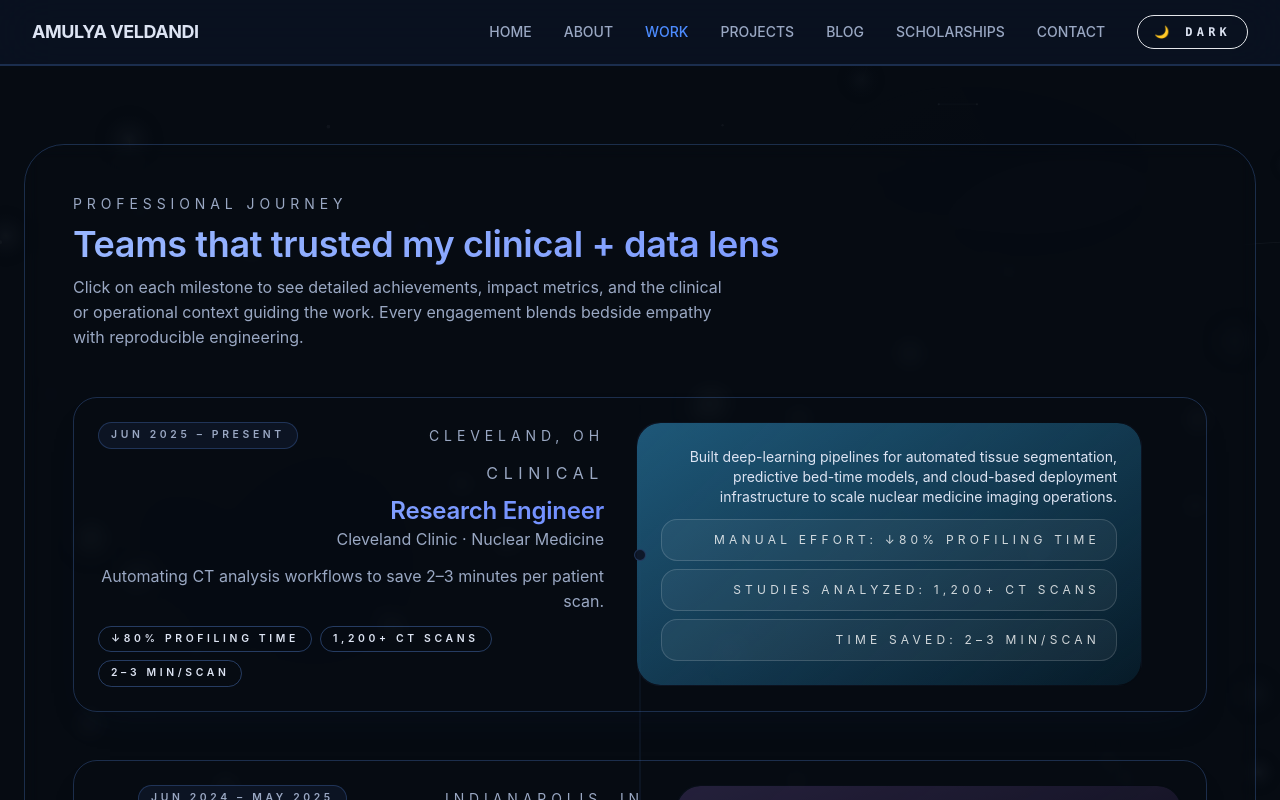
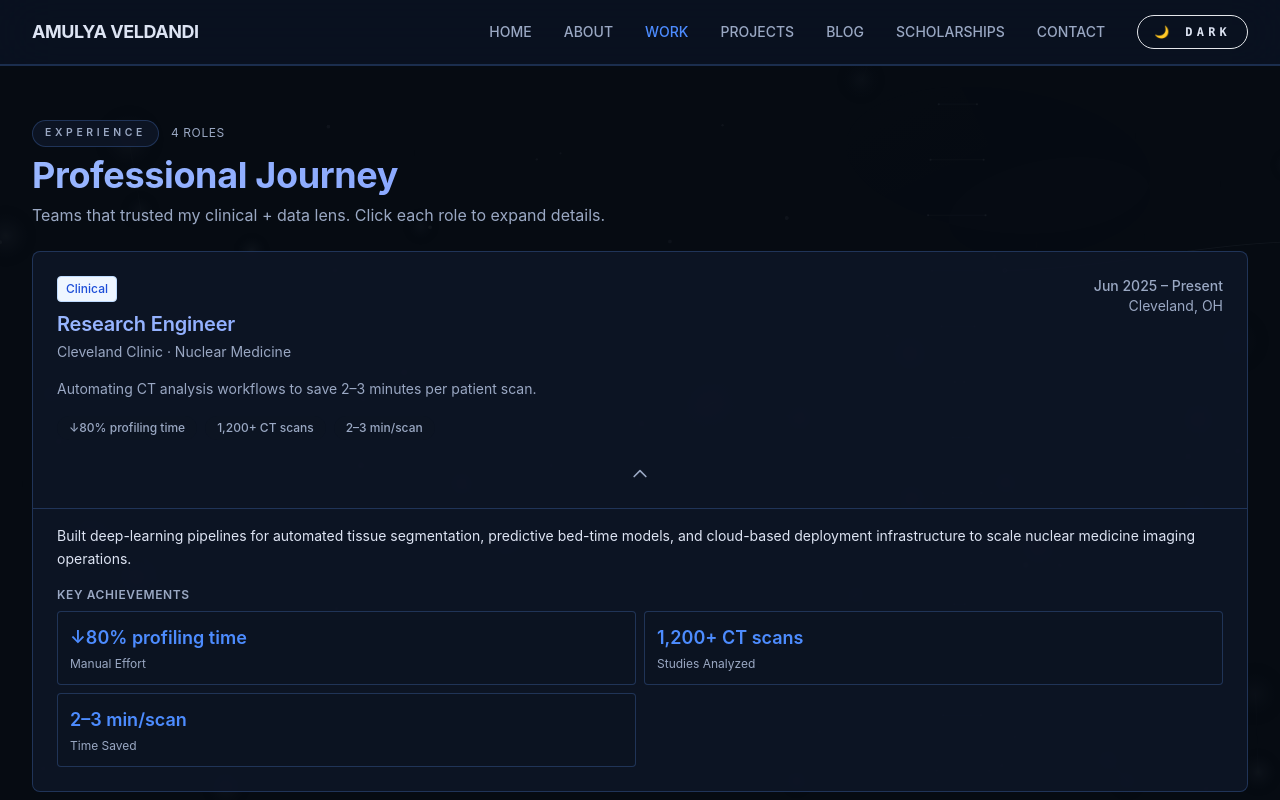
Before and after one commit to AmulyaVeldandi/amulyaveldandi.github.io, a Next.js app in the folder my-app/: page /work in a window 1280 px wide. Both pictures are taken after a click on the button "Switch to dark mode". Shown: the top 800 px of the page. Built offline with nearby package versions, Linux system fonts and the light colour scheme.

Commit message:
Optimize spacing for all devices

```diff
--- a/my-app/app/layout.tsx
+++ b/my-app/app/layout.tsx
@@ -122,7 +122,7 @@ export default function RootLayout({ children }: RootLayoutProps) {
           <NeuralBackground />
           <Navigation links={navLinks} />
           <div className="relative z-10 flex min-h-screen flex-col">
-            <main className="flex-1 w-full max-w-7xl mx-auto px-4 pb-12 pt-20 sm:px-6 lg:px-6">{children}</main>
+            <main className="flex-1 w-full max-w-7xl mx-auto px-4 pb-8 pt-20 sm:px-6 lg:px-8">{children}</main>
             <Footer />
           </div>
           <Toaster />
--- a/my-app/app/work/page.tsx
+++ b/my-app/app/work/page.tsx
@@ -9,7 +9,7 @@ export const metadata = {
 
 export default function WorkPage() {
   return (
-    <div className="pb-24 space-y-16">
+    <div className="space-y-8 lg:space-y-10">
       <div className="sr-only">
         <h1>Work Experience and Case Studies</h1>
       </div>
--- a/my-app/components/work/ExperienceTimeline.tsx
+++ b/my-app/components/work/ExperienceTimeline.tsx
@@ -8,99 +8,155 @@ import type { ExperienceCategory } from "@/lib/content-types";
 import { Badge } from "../shared/Badge";
 import { AnimatedSection } from "../shared/AnimatedSection";
 
-const categoryStyles: Record<ExperienceCategory, string> = {
-  Clinical: "from-sky-400/40 to-sky-500/10",
-  Research: "from-purple-400/40 to-purple-500/10",
-  "Data Science": "from-emerald-400/40 to-emerald-500/10",
-  Product: "from-amber-400/40 to-amber-500/10",
-  Leadership: "from-rose-400/40 to-rose-500/10",
+const categoryColors: Record<ExperienceCategory, string> = {
+  Clinical: "bg-blue-50 text-blue-700 border-blue-200",
+  Research: "bg-purple-50 text-purple-700 border-purple-200",
+  "Data Science": "bg-emerald-50 text-emerald-700 border-emerald-200",
+  Product: "bg-amber-50 text-amber-700 border-amber-200",
+  Leadership: "bg-rose-50 text-rose-700 border-rose-200",
+};
+
+const categoryColorsDark: Record<ExperienceCategory, string> = {
+  Clinical: "dark:bg-blue-900/20 dark:text-blue-300 dark:border-blue-800",
+  Research: "dark:bg-purple-900/20 dark:text-purple-300 dark:border-purple-800",
+  "Data Science": "dark:bg-emerald-900/20 dark:text-emerald-300 dark:border-emerald-800",
+  Product: "dark:bg-amber-900/20 dark:text-amber-300 dark:border-amber-800",
+  Leadership: "dark:bg-rose-900/20 dark:text-rose-300 dark:border-rose-800",
 };
 
 export function ExperienceTimeline() {
   const [expanded, setExpanded] = useState<string | null>(experienceTimeline[0]?.id ?? null);
 
   return (
-    <AnimatedSection
-      id="experience"
-      data-nav-section
-      className="space-y-10 lg:space-y-12 rounded-[2.5rem] border border-[var(--border-muted)] bg-[var(--surface)]/90 p-6 backdrop-blur sm:p-10 lg:p-12"
-    >
+    <AnimatedSection id="experience" data-nav-section className="space-y-6">
       <header className="space-y-2">
-        <p className="text-fluid-xs uppercase tracking-[0.35em] text-[var(--muted)]">Professional Journey</p>
-        <h1 className="text-fluid-3xl font-semibold text-[var(--foreground)]">Teams that trusted my clinical + data lens</h1>
-        <p className="max-w-prose text-fluid-sm text-[var(--muted)]">
-          Click on each milestone to see detailed achievements, impact metrics, and the clinical or operational context guiding the work. Every engagement blends bedside empathy with reproducible engineering.
+        <div className="flex items-center gap-3">
+          <Badge variant="neutral">Experience</Badge>
+          <span className="text-xs uppercase tracking-wider text-[var(--muted)]">
+            {experienceTimeline.length} Roles
+          </span>
+        </div>
+        <h1 className="text-2xl font-bold text-[var(--foreground)] sm:text-3xl lg:text-4xl">
+          Professional Journey
+        </h1>
+        <p className="max-w-3xl text-sm text-[var(--muted)] leading-relaxed sm:text-base">
+          Teams that trusted my clinical + data lens. Click each role to expand details.
         </p>
       </header>
-      <div className="relative">
-        <div className="absolute left-1/2 top-0 hidden h-full w-px -translate-x-1/2 bg-gradient-to-b from-transparent via-[var(--border-muted)] to-transparent lg:block" />
-        <ol className="space-y-6 lg:space-y-12">
-          {experienceTimeline.map((item, index) => {
+
+      <div className="space-y-3">
+        {experienceTimeline.map((item) => {
           const isExpanded = expanded === item.id;
-            const accent = categoryStyles[item.category] ?? "from-zinc-200/30 to-zinc-400/10";
-            const side = index % 2 === 0 ? "lg:pr-16 lg:text-right" : "lg:pl-16";
+          const colorClass = categoryColors[item.category] ?? "bg-gray-50 text-gray-700 border-gray-200";
+          const colorClassDark = categoryColorsDark[item.category] ?? "dark:bg-gray-900/20 dark:text-gray-300 dark:border-gray-800";
+
           return (
-              <li key={item.id} className="relative">
+            <motion.div
+              key={item.id}
+              layout
+              className="border border-[var(--border-muted)] rounded-lg bg-[var(--surface)] overflow-hidden transition-all hover:border-[var(--accent)] hover:shadow-sm"
+            >
               <button
                 type="button"
                 onClick={() => setExpanded((current) => (current === item.id ? null : item.id))}
-                  className={clsx(
-                    "group grid w-full gap-4 rounded-3xl border border-[var(--border-muted)] bg-[var(--surface-elevated)]/85 p-6 text-left shadow-card transition hover:border-[var(--border-accent)] lg:grid-cols-2 lg:gap-8",
-                    side,
-                  )}
+                className="w-full text-left p-4 space-y-3 sm:p-5 lg:p-6 lg:space-y-4"
               >
-                  <div className="space-y-3">
-                    <div className="flex items-center justify-between gap-3">
-                      <Badge variant="neutral">{item.period}</Badge>
-                      <span className="text-fluid-xs uppercase tracking-[0.35em] text-[var(--muted)]">{item.location}</span>
+                {/* Header */}
+                <div className="flex flex-wrap items-start justify-between gap-3">
+                  <div className="flex-1 min-w-0">
+                    <div className="flex items-center gap-2 mb-2">
+                      <span className={clsx(
+                        "text-xs font-medium px-2 py-1 rounded border",
+                        colorClass,
+                        colorClassDark
+                      )}>
+                        {item.category}
+                      </span>
                     </div>
-                    <div>
-                      <p className="text-fluid-sm uppercase tracking-[0.35em] text-[var(--muted)]">{item.category}</p>
-                      <h2 className="mt-2 text-fluid-xl font-semibold text-[var(--foreground)]">{item.title}</h2>
-                      <p className="text-fluid-sm text-[var(--muted)]">{item.organisation}</p>
+                    <h2 className="text-xl font-semibold text-[var(--foreground)] mb-1">
+                      {item.title}
+                    </h2>
+                    <p className="text-sm text-[var(--muted)]">{item.organisation}</p>
                   </div>
-                    <p className="text-fluid-sm text-[var(--muted)]">{item.headline}</p>
+                  <div className="text-right text-sm text-[var(--muted)]">
+                    <div className="font-medium">{item.period}</div>
+                    <div>{item.location}</div>
+                  </div>
+                </div>
+
+                {/* Headline */}
+                <p className="text-sm text-[var(--muted)] leading-relaxed">
+                  {item.headline}
+                </p>
+
+                {/* Key Metrics */}
                 <div className="flex flex-wrap gap-2">
                   {item.achievements.map((achievement) => (
-                        <Badge key={achievement.label} variant="outline">
+                    <span
+                      key={achievement.label}
+                      className="text-xs px-3 py-1 rounded-full bg-[var(--surface-muted)] text-[var(--muted)] font-medium"
+                    >
                       {achievement.metric}
-                        </Badge>
+                    </span>
+                  ))}
+                </div>
+
+                {/* Expand indicator */}
+                <div className="flex items-center justify-center pt-2">
+                  <svg
+                    className={clsx(
+                      "w-5 h-5 text-[var(--muted)] transition-transform",
+                      isExpanded && "rotate-180"
+                    )}
+                    fill="none"
+                    stroke="currentColor"
+                    viewBox="0 0 24 24"
+                  >
+                    <path strokeLinecap="round" strokeLinejoin="round" strokeWidth={2} d="M19 9l-7 7-7-7" />
+                  </svg>
+                </div>
+              </button>
+
+              {/* Expanded Content */}
+              <motion.div
+                initial={false}
+                animate={{
+                  height: isExpanded ? "auto" : 0,
+                  opacity: isExpanded ? 1 : 0
+                }}
+                transition={{ duration: 0.3, ease: "easeInOut" }}
+                className="overflow-hidden"
+              >
+                <div className="px-4 pb-4 space-y-3 border-t border-[var(--border-muted)] pt-3 sm:px-5 sm:pb-5 lg:px-6 lg:pb-6 lg:space-y-4 lg:pt-4">
+                  <p className="text-sm text-[var(--foreground)] leading-relaxed">
+                    {item.description}
+                  </p>
+
+                  <div className="space-y-2">
+                    <p className="text-xs uppercase tracking-wider text-[var(--muted)] font-semibold">
+                      Key Achievements
+                    </p>
+                    <div className="grid gap-2 sm:grid-cols-2">
+                      {item.achievements.map((achievement) => (
+                        <div
+                          key={achievement.label}
+                          className="p-3 rounded border border-[var(--border-muted)] bg-[var(--surface-muted)]"
+                        >
+                          <div className="text-lg font-semibold text-[var(--accent)] mb-1">
+                            {achievement.metric}
+                          </div>
+                          <div className="text-xs text-[var(--muted)]">
+                            {achievement.label}
+                          </div>
+                        </div>
                       ))}
                     </div>
                   </div>
-                  <motion.div
-                    layout
-                    className="relative overflow-hidden rounded-3xl border border-transparent bg-gradient-to-br p-6"
-                    initial={false}
-                    animate={{
-                      opacity: isExpanded ? 1 : 0.4,
-                    }}
-                    transition={{ duration: 0.3 }}
-                    style={{ backgroundImage: `linear-gradient(135deg, var(--surface) 0%, transparent 100%)` }}
-                  >
-                    <div className={clsx("absolute inset-0 rounded-3xl bg-gradient-to-br", accent)} aria-hidden />
-                    <div className="relative space-y-3 text-sm text-[var(--foreground)]">
-                      <p>{item.description}</p>
-                      <motion.ul
-                        initial={false}
-                        animate={{ height: isExpanded ? "auto" : 0, opacity: isExpanded ? 1 : 0 }}
-                        transition={{ duration: 0.3, ease: "easeOut" }}
-                        className="space-y-2 overflow-hidden"
-                      >
-                        {item.achievements.map((achievement) => (
-                          <li key={achievement.label} className="rounded-2xl border border-white/15 bg-white/5 px-4 py-3 text-xs uppercase tracking-[0.35em] text-white/80">
-                            {achievement.label}: {achievement.metric}
-                          </li>
-                        ))}
-                      </motion.ul>
                 </div>
               </motion.div>
-                </button>
-                <div className="pointer-events-none absolute left-1/2 top-1/2 hidden h-3 w-3 -translate-x-1/2 -translate-y-1/2 rounded-full border border-[var(--border-muted)] bg-[var(--surface-elevated)] lg:block" />
-              </li>
+            </motion.div>
           );
         })}
-        </ol>
       </div>
     </AnimatedSection>
   );
```
Also changed, not shown: my-app/app/blog/page.tsx (+6 -6 lines), my-app/app/scholarships/page.tsx (+7 -7 lines), my-app/components/work/CaseStudyCard.tsx (+78 -51 lines), my-app/components/work/ImpactMetrics.tsx (+39 -24 lines). Lines whose indentation alone changed are shown as unchanged.
